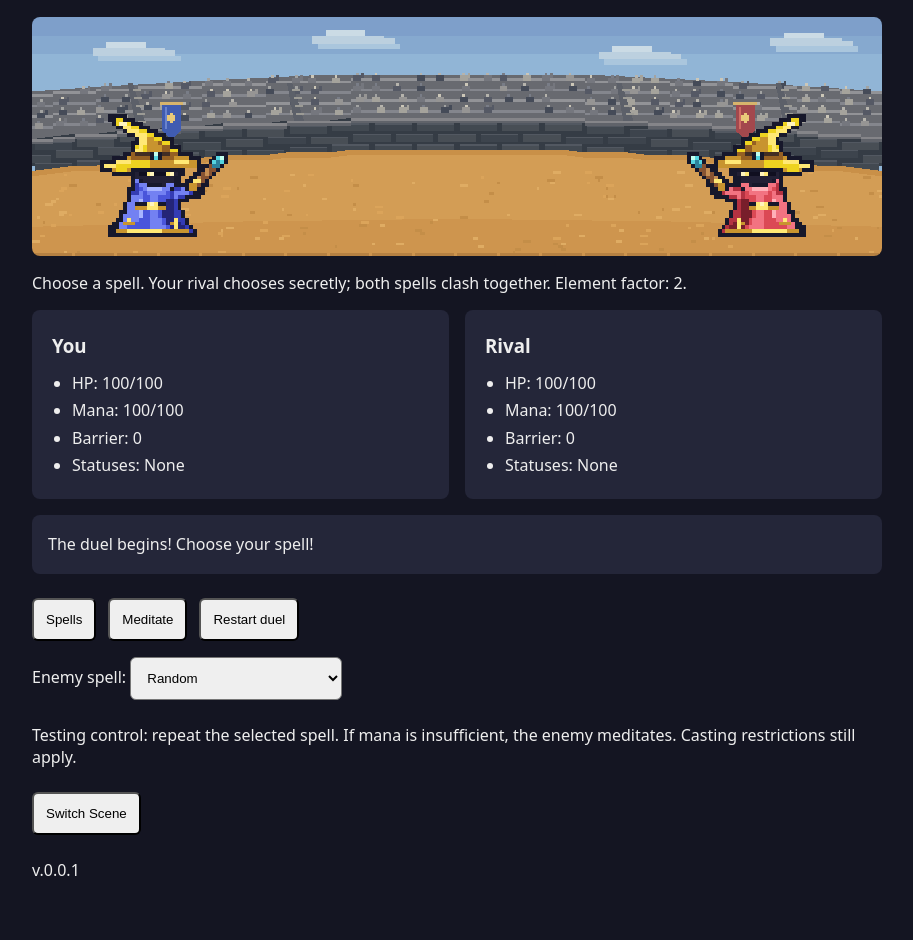
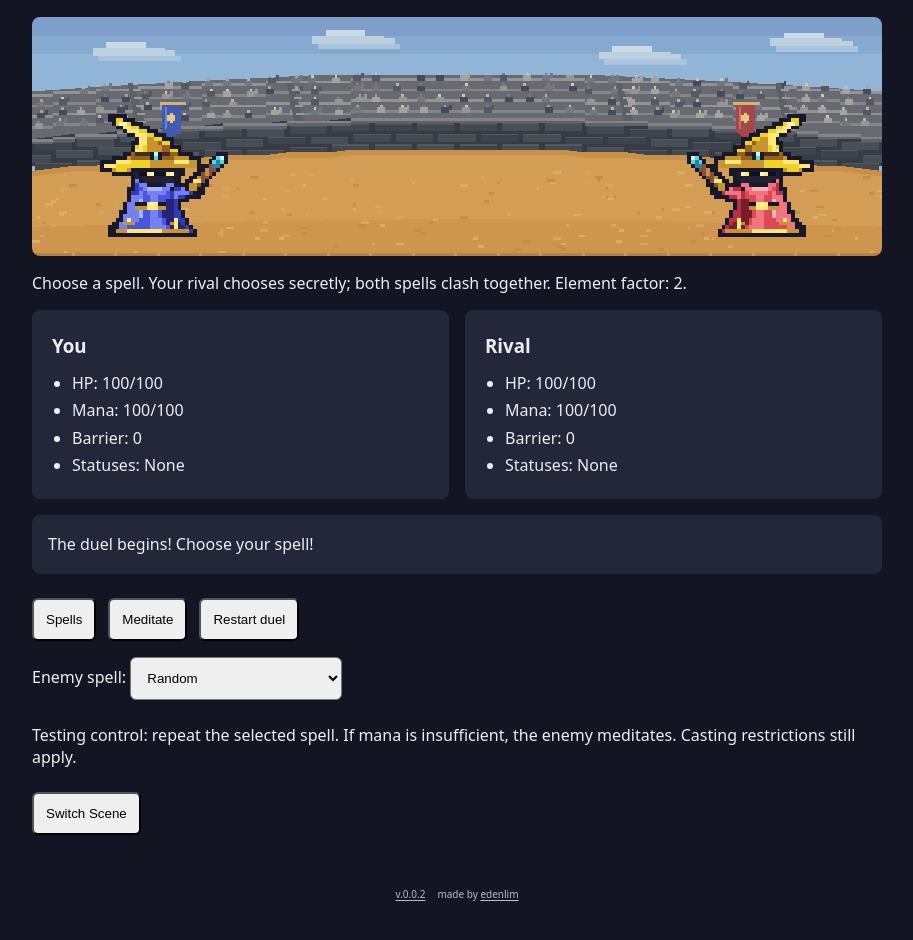
Before and after one commit to edenlim/Wizards, a website with bundled scripts: page index.html in a window 1280 px wide. Shown: the part 140-1080 px from the top of the page, without its empty margins (183-1096 px from the left). Built offline with nearby package versions, Linux system fonts and the light colour scheme.

Commit message:
Refactor: Footer versioning and credits

```diff
--- a/css/main.css
+++ b/css/main.css
@@ -1,4 +1,7 @@
 body { font-family: system-ui, sans-serif; max-width: 850px; margin: 40px auto; padding: 0 20px; background: #141522; color: #eee; }
+.site-footer { display: flex; justify-content: center; flex-wrap: wrap; gap: 12px; margin-top: 32px; padding: 12px 0; font-size: 10px; color: #b9bbc5; }
+.site-version { text-decoration: underline; text-underline-offset: 2px; }
+.site-footer a { color: inherit; text-underline-offset: 2px; }
 button, select { padding: 12px; margin: 8px 4px 8px 0; border-radius: 6px; }
 button { cursor: pointer; }
 pre { white-space: pre-wrap; background: #242639; padding: 20px; border-radius: 8px; line-height: 1.7; }
--- a/index.html
+++ b/index.html
@@ -1,17 +1,23 @@
 <!DOCTYPE html>
 <html lang="en">
-  <head>
+
+<head>
     <meta charset="UTF-8">
     <meta name="viewport" content="width=device-width, initial-scale=1.0">
     <meta http-equiv="X-UA-Compatible" content="ie=edge">
     <title>Wizard</title>
     <link rel="stylesheet" href="css/main.css">
-  </head>
-  <body>
+</head>
+
+<body>
     <h1>Wizard</h1>
     <div id="app"></div>
     <button id="toggle">Switch Scene</button>
-    <p>v.0.0.1</p>
+    <footer class="site-footer">
+        <span class="site-version">v.0.0.2</span>
+        <span>made by <a href="https://github.com/edenlim">edenlim</a></span>
+    </footer>
     <script type="module" src="js/main.js"></script>
-  </body>
+</body>
+
 </html>
```
